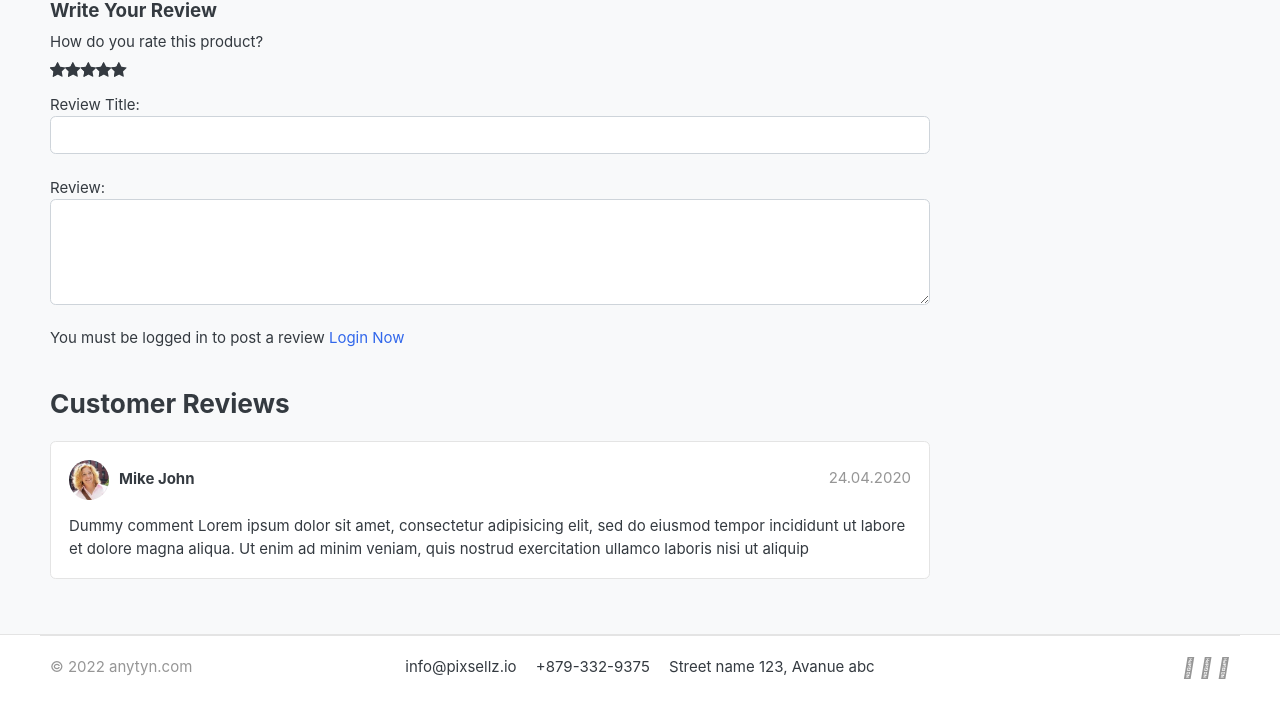
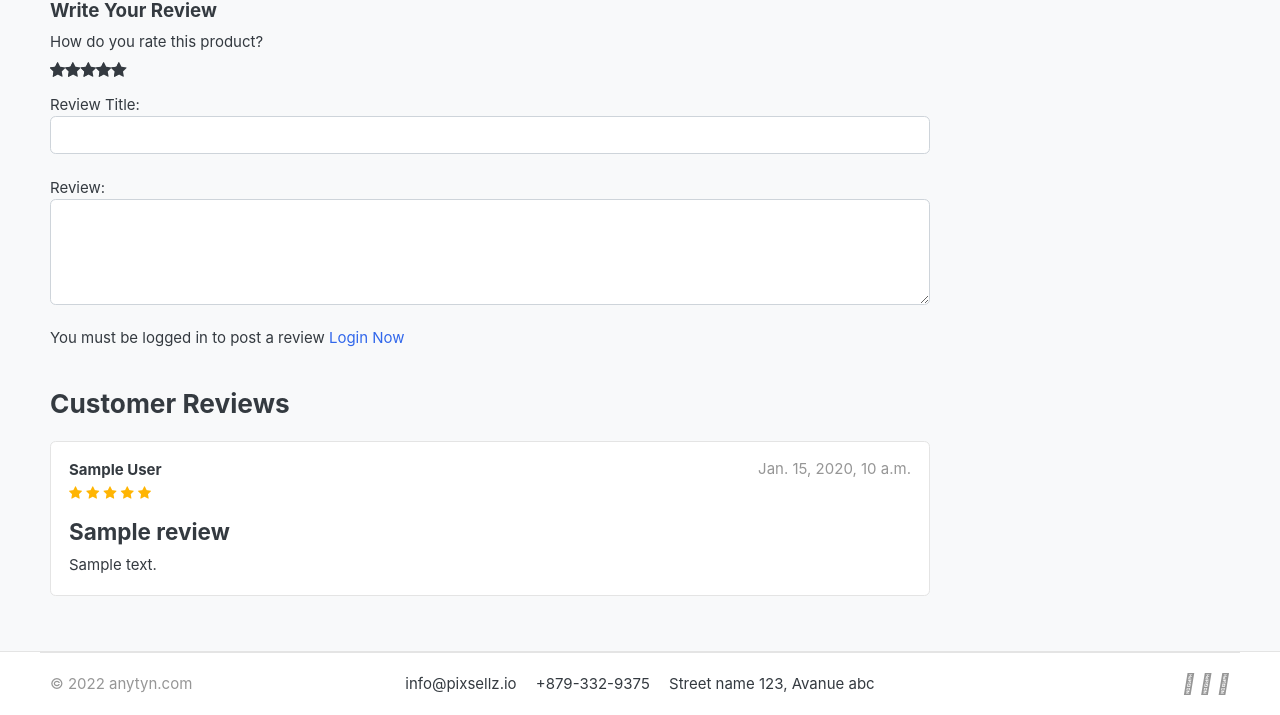
Before and after one commit to ikechiauxtynokorie/anytyn-django, a Django app: template templates/store/product_detail.html in a window 1280 px wide. Shown: the part 643-1358 px from the top of the page. Before the commit the page ends 1322 px from the top, so only its background shows below. Run offline with Django 3.2, Linux system fonts and the light colour scheme; the template is opened without the code that fills it: most values are stand-ins (such as "Sample title", 1, 10 or a date in 2020); grey boxes marked "Sample" are stand-in pictures; some libraries are stand-ins or nearby versions; some web fonts are replaced.

Commit message:
rating stars

```diff
--- a/accounts/models.py
+++ b/accounts/models.py
@@ -59,6 +59,9 @@ class Account(AbstractBaseUser):
 
     objects = MyAccountManager()
 
+    def full_name(self):
+        return f'{self.first_name} {self.last_name}'
+
     def __str__(self):
         return self.email
 
--- a/anytyn/static/css/custom.css
+++ b/anytyn/static/css/custom.css
@@ -44,3 +44,49 @@
    label:hover ~ input:checked ~ label {
     color: #cc9000;
    }
+
+/* rating-list */
+/* .rating-stars {
+    display: inline-block;
+    vertical-align: middle;
+    list-style: none;
+    margin: 0;
+    padding: 0;
+    position: relative;
+    white-space: nowrap;
+    clear: both;
+
+  } */
+  /* .rating-stars i{
+    /* font-size: 14px; */
+    /* color: #ffb503 !important; */
+    /* display: inline; */
+  /* }  */
+  /* .rating-stars img {
+    height: 14px;
+    max-width: none;
+  }
+  .rating-stars li {
+    display: block;
+    text-overflow: clip;
+    white-space: nowrap;
+    z-index: 1;
+  }
+  .rating-stars li.stars-active {
+    z-index: 2;
+    position: absolute;
+    top: 0;
+    left: 0;
+    overflow: hidden;
+  }
+  .rating-stars li.stars-active i {
+    color: orange;
+  }
+  .rating-stars.stars-lg img {
+    height: 20px;
+    max-width: none;
+  }
+   */
+  .rating-stars i{
+   color: #ffb503 !important;
+  }
--- a/templates/store/product_detail.html
+++ b/templates/store/product_detail.html
@@ -107,12 +107,17 @@
                 <textarea name="review" rows="4" class="form-control" ></textarea>
                 <br>
                 {% if user.is_authenticated %}
-                <input type="submit" value = "Submit Review" class="btn btn-primary">
+                    {% if orderproduct %}
+                        <input type="submit" value = "Submit Review" class="btn btn-primary">
+                    {% else %}
+                        <p> You must purchase a product to submit a review </p>
+                    {% endif %}
                 {% else%}
              <p> You must be logged in to post a review <span> <a href="{% url 'login' %}"> Login Now</a></span></p>
                 {%endif%}
+
             </div>
-            {% include 'includes/alerts.html'%}
+        {% include 'includes/alerts.html'%}
 
         </form>
         <br>
@@ -120,25 +125,33 @@
             <h3>Customer Reviews </h3>
 
         </header>
-
+    {% for review in reviews %}
         <article class="box mb-3">
             <div class="icontext w-100">
-                <img src="{% static './images/avatars/avatar1.jpg'%}" class="img-xs icon rounded-circle">
+
                 <div class="text">
-                    <span class="date text-muted float-md-right">24.04.2020 </span>
-                    <h6 class="mb-1">Mike John </h6>
+                    <span class="date text-muted float-md-right">{{review.updated_at}} </span>
+                    <h6 class="mb-1">{{review.user.full_name}}</h6>
+                    <div class="rating-stars">
+                        <span>
+                            <i class="fa fa-star{% if review.ratings == 0.5%}-half-o {% elif review.ratings < 1 %}-o {% endif %}" aria-hidden = "true"></i>
+                            <i class="fa fa-star{% if review.ratings == 1.5%}-half-o {% elif review.ratings < 2 %}-o {% endif %}" aria-hidden = "true"></i>
+                            <i class="fa fa-star{% if review.ratings == 2.5%}-half-o {% elif review.ratings < 3 %}-o {% endif %}" aria-hidden = "true"></i>
+                            <i class="fa fa-star{% if review.ratings == 3.5%}-half-o {% elif review.ratings < 4 %}-o {% endif %}" aria-hidden = "true"></i>
+                            <i class="fa fa-star{% if review.ratings == 4.5%}-half-o {% elif review.ratings < 5 %}-o {% endif %}" aria-hidden = "true"></i>
+                        </span>
+                    </div>
 
                 </div>
             </div> <!-- icontext.// -->
             <div class="mt-3">
+                <h4> {{review.subject}}</h4>
                 <p>
-                    Dummy comment Lorem ipsum dolor sit amet, consectetur adipisicing elit, sed do eiusmod
-                    tempor incididunt ut labore et dolore magna aliqua. Ut enim ad minim veniam,
-                    quis nostrud exercitation ullamco laboris nisi ut aliquip
+                    {{review.review}}
                 </p>
             </div>
         </article>
-
+    {% endfor %}
 
 
         </div> <!-- col.// -->
```
Also changed, not shown: store/models.py (+9 -0 lines), store/views.py (+12 -0 lines).
